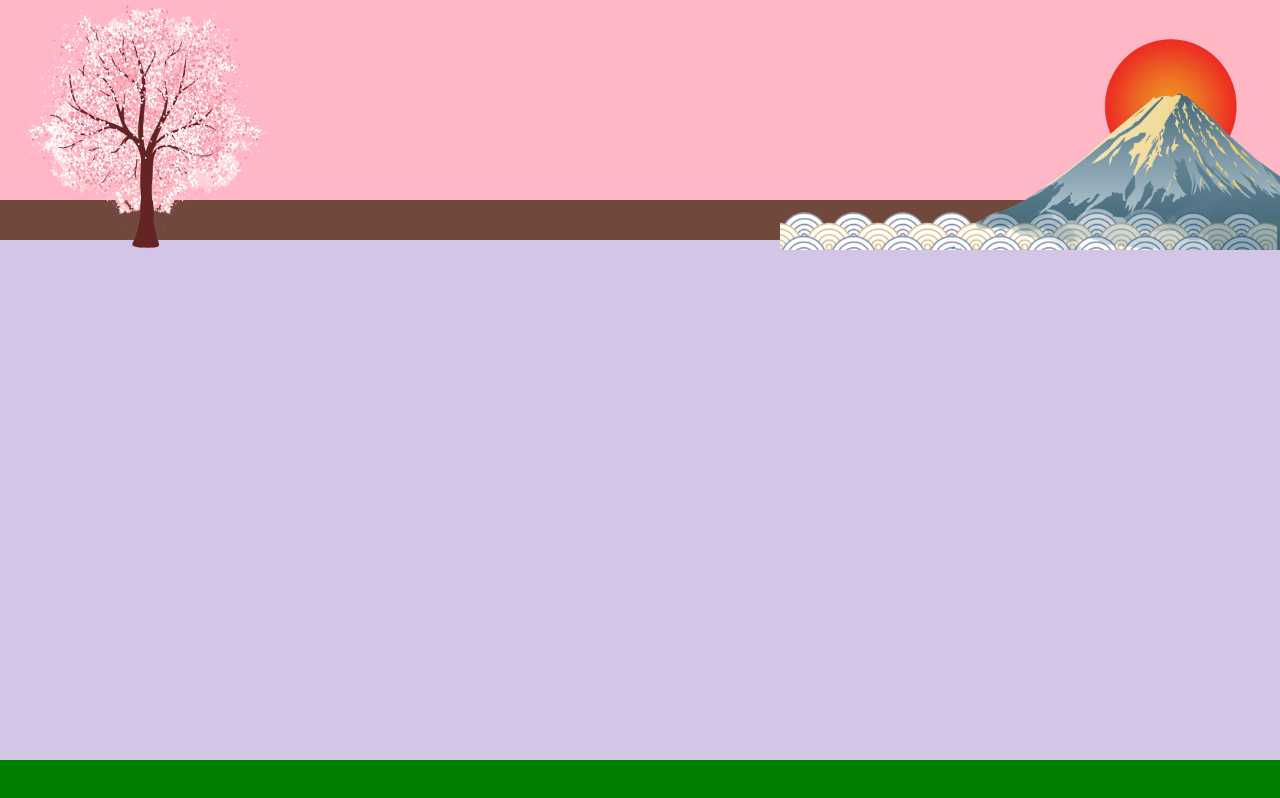
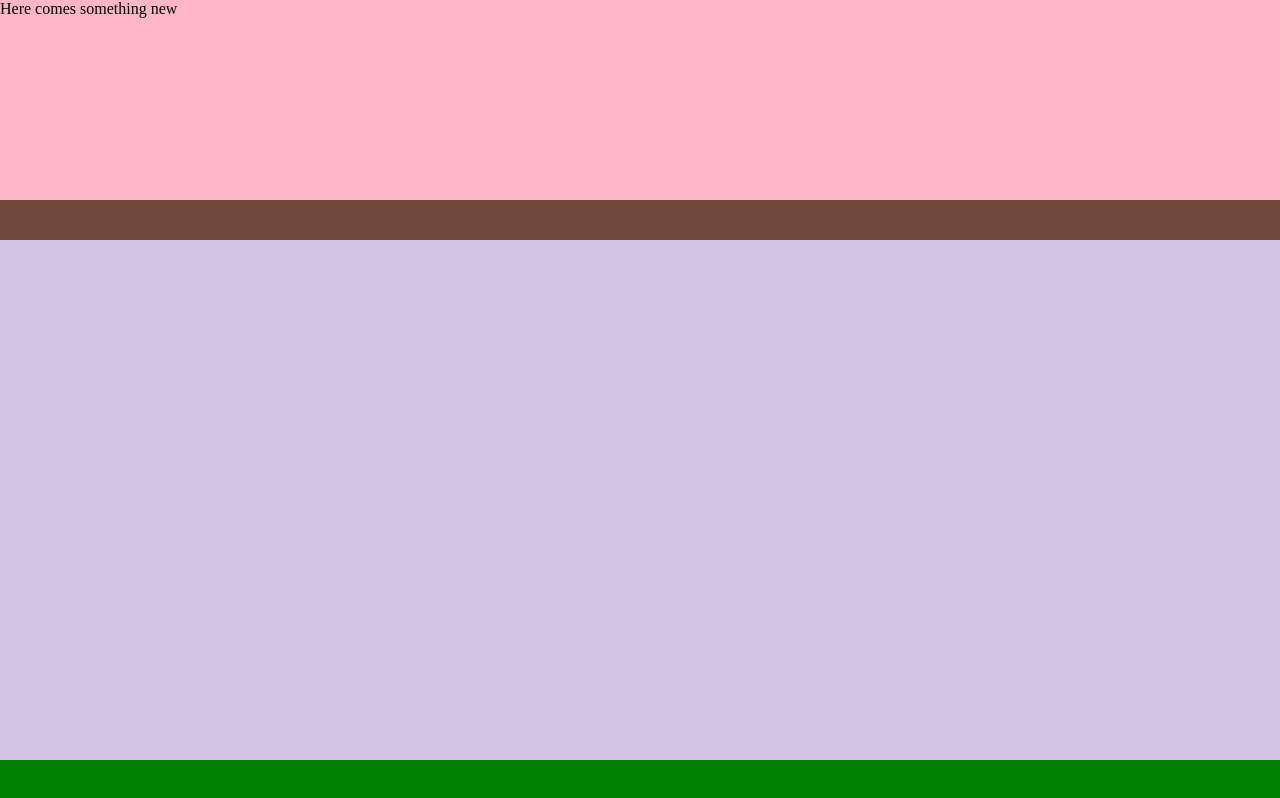
Before and after one commit to Sn0wF0x/Sn0wF0x.github.io, a plain HTML site: page index.html in a window 1280 px wide. Drawn offline with Linux system fonts and the light colour scheme.

Commit message:
Update index.html

```diff
--- a/index.html
+++ b/index.html
@@ -54,8 +54,7 @@
 <body>
 	<div id="wrapper">
 		<div id="header">
-			<img src="img/cherryblossom.png" id="flowerspic" height="250" width="250">
-			<img src="img/fuji.png" id="fujipic" width="500" height="250">
+			Here comes something new
 		</div>
 		<div id="nav">
 
```
